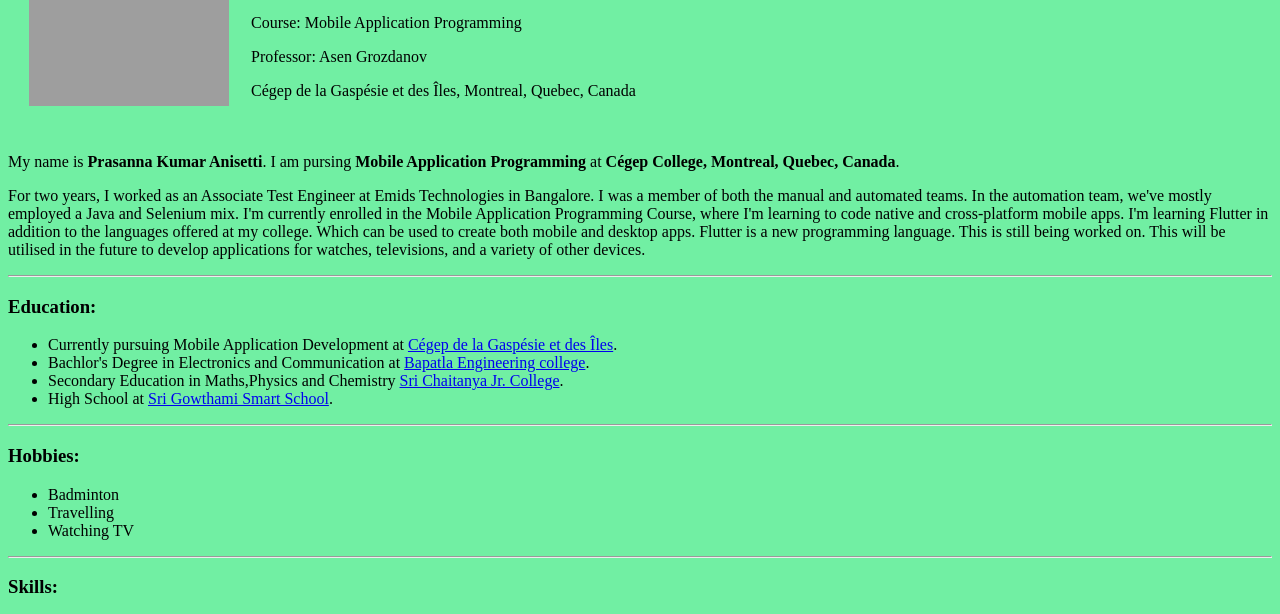
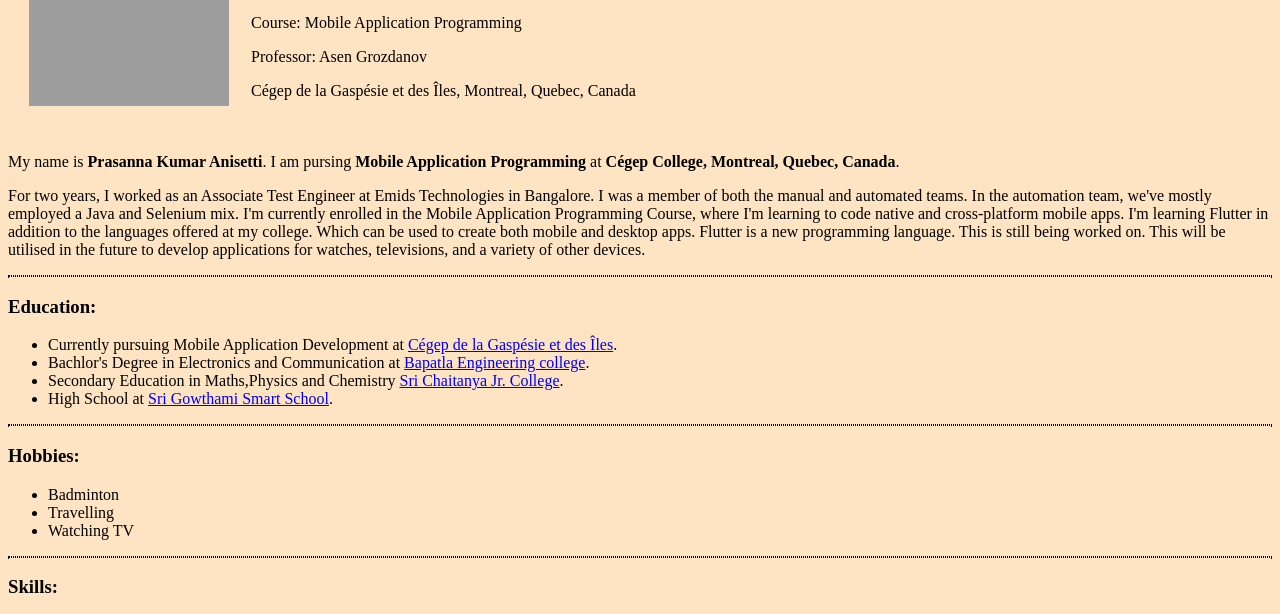
Before and after one commit to prasannakumar2495/HTML_Personal_Site, a plain HTML site: page index.html in a window 1280 px wide. Shown: the part 129-743 px from the top of the page. Drawn offline with Linux system fonts and the light colour scheme; grey boxes are pictures that could not be loaded.

Commit message:
made the hr as dotted

```diff
--- a/index.html
+++ b/index.html
@@ -10,10 +10,16 @@
     p.copyright {
       text-align: center;
     }
+    hr{
+      border-style: dotted;
+    }
+    body{
+      background-color: bisque;
+    }
   </style>
 </head>
 
-<body style="background-color: #71EFA3;">
+<body>
 
   <table cellspacing="20">
     <tr>
@@ -22,7 +28,7 @@
       </td>
       <td>
         <h1>Prasanna Kumar Anisetti</h1>
-        <em>I am a <strong><a href="https://cegepgim.omnivox.ca/intr/">Student</a></strong> and a
+        <em>I am a <strong><a href="https://montreal.cegepgim.ca/fr/accueil">Student</a></strong> and a
           <strong>Developer</strong></em>
         <p>Course: Mobile Application Programming</p>
         <p>Professor: Asen Grozdanov</p>
```
